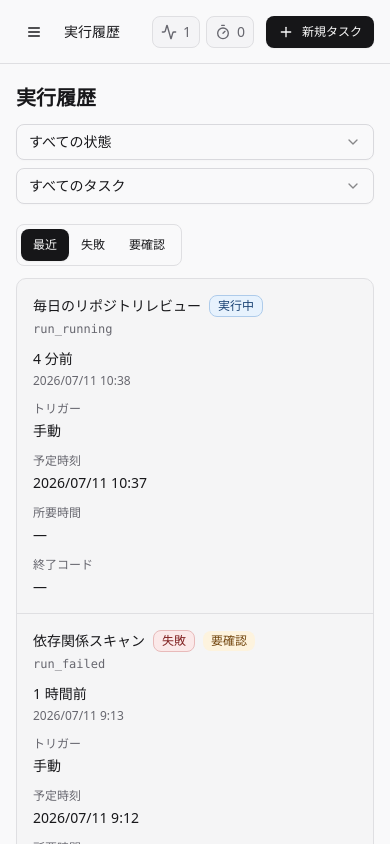
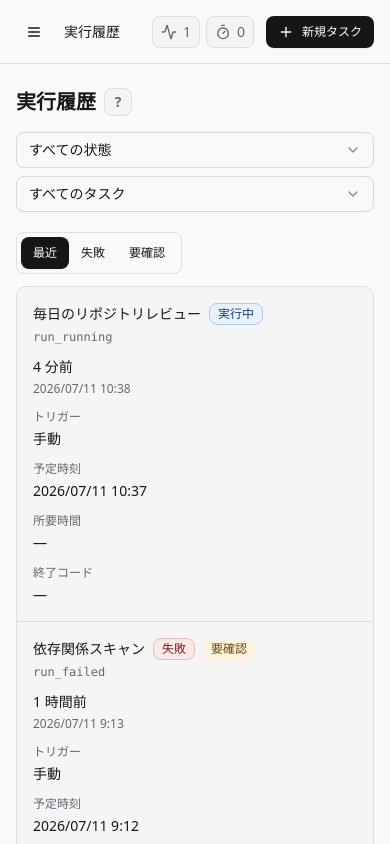
Before and after one commit to aki-0421/scheduler, a Next.js app in the folder apps/desktop/: page /runs in a window 390 px wide. Built offline with nearby package versions, Linux system fonts and the light colour scheme.

Commit message:
ページヘッダーに説明ツールチップを追加

```diff
--- a/apps/desktop/app/projects/page.tsx
+++ b/apps/desktop/app/projects/page.tsx
@@ -169,6 +169,7 @@ export default function ProjectsPage() {
     <div className="grid gap-6">
       <PageHeader
         title="プロジェクト"
+        description="スケジュールされた Codex 実行で使うローカルフォルダとリポジトリを管理します。"
         actions={
           <Button
             type="button"
--- a/apps/desktop/app/providers.tsx
+++ b/apps/desktop/app/providers.tsx
@@ -3,6 +3,8 @@
 import { QueryClient, QueryClientProvider } from "@tanstack/react-query";
 import { type ReactNode, useEffect, useState } from "react";
 import { Toaster } from "sonner";
+
+import { TooltipProvider } from "@/components/ui/tooltip";
 
 function ThemeController() {
   useEffect(() => {
@@ -38,7 +40,7 @@ export function Providers({ children }: { children: ReactNode }) {
   return (
     <QueryClientProvider client={queryClient}>
       <ThemeController />
-      {children}
+      <TooltipProvider delayDuration={250}>{children}</TooltipProvider>
       <Toaster richColors closeButton position="bottom-right" />
     </QueryClientProvider>
   );
--- a/apps/desktop/app/runs/page.tsx
+++ b/apps/desktop/app/runs/page.tsx
@@ -179,7 +179,8 @@ function RunsPageContent() {
     <div className="grid gap-5">
       <PageHeader
         title="実行履歴"
-        className="md:flex-col md:items-stretch xl:flex-row xl:items-start"
+        description="Codex 実行の状態、出力、ログ、成果物を確認します。"
+        className="md:flex-col md:items-stretch xl:flex-row xl:items-center"
         actions={
           <>
             <Select
--- a/apps/desktop/app/settings/page.tsx
+++ b/apps/desktop/app/settings/page.tsx
@@ -145,7 +145,10 @@ export default function SettingsPage() {
 
   return (
     <div className="grid gap-6">
-      <PageHeader title="設定" />
+      <PageHeader
+        title="設定"
+        description="スケジューラー、Codex 実行、権限、診断の既定値を管理します。"
+      />
 
       <SettingsSection title="一般">
         <SettingRow
--- a/apps/desktop/app/tasks/new/page.tsx
+++ b/apps/desktop/app/tasks/new/page.tsx
@@ -13,7 +13,10 @@ import type { TaskDto } from "@/lib/types";
 function NewTaskLoading() {
   return (
     <div className="grid gap-5">
-      <PageHeader title="新規タスク" />
+      <PageHeader
+        title="新規タスク"
+        description="プロンプトとタスク名を基本タブにまとめ、通常変更しない実行設定は詳細タブで調整します。"
+      />
       <div className="grid gap-4">
         <Skeleton className="h-24" />
         <Skeleton className="h-72" />
@@ -72,6 +75,13 @@ function NewTaskPageContent() {
               ? "フォローアップタスク"
               : "新規タスク"
         }
+        description={
+          duplicateFromTask
+            ? "既存タスクの設定をもとに、新しいタスクを作成します。"
+            : prefillFromTask
+              ? "選択した実行やタスクの文脈を引き継いで、次の作業用タスクを作成します。"
+              : "プロンプトとタスク名を基本タブにまとめ、通常変更しない実行設定は詳細タブで調整します。"
+        }
       />
       <TaskWizard
         key={prefillFromTask ?? duplicateFromTask ?? "blank"}
--- a/apps/desktop/app/tasks/page.tsx
+++ b/apps/desktop/app/tasks/page.tsx
@@ -63,7 +63,10 @@ function TaskScreen({ taskId }: { taskId: string }) {
 
   return (
     <div className="grid gap-5">
-      <PageHeader title={task.data.name} />
+      <PageHeader
+        title={task.data.name}
+        description="このタスクの概要、実行履歴、プロンプト、設定、監査ログ、操作を確認します。"
+      />
       <TaskDetail
         task={task.data}
         runs={runs.data ?? []}
@@ -115,7 +118,10 @@ function TasksPageContent() {
 
   return (
     <div className="grid gap-5">
-      <PageHeader title="アーカイブ済み" />
+      <PageHeader
+        title="アーカイブ済み"
+        description="停止中、完了済み、1回きりのタスクを確認します。"
+      />
 
       <section className="grid min-w-0 gap-3">
         <div className="overflow-hidden rounded-lg border bg-surface/70">
--- a/apps/desktop/components/page-header.tsx
+++ b/apps/desktop/components/page-header.tsx
@@ -1,28 +1,57 @@
 import type { ReactNode } from "react";
 
+import {
+  Tooltip,
+  TooltipContent,
+  TooltipTrigger,
+} from "@/components/ui/tooltip";
 import { cn } from "@/lib/utils";
 
 type PageHeaderProps = {
   title: string;
+  description?: string;
   actions?: ReactNode;
   className?: string;
 };
 
-export function PageHeader({ title, actions, className }: PageHeaderProps) {
+export function PageHeader({
+  title,
+  description,
+  actions,
+  className,
+}: PageHeaderProps) {
   return (
     <div
       className={cn(
-        "flex flex-col justify-between gap-3 md:flex-row md:items-start",
+        "flex flex-col justify-between gap-3 md:flex-row md:items-center",
         className,
       )}
     >
-      <div className="min-w-0">
+      <div className="flex min-h-9 min-w-0 items-center gap-2">
         <h1 className="text-xl font-semibold leading-7 text-balance">
           {title}
         </h1>
+        {description ? (
+          <Tooltip>
+            <TooltipTrigger asChild>
+              <button
+                type="button"
+                aria-label={`${title} の説明`}
+                className="inline-flex size-7 shrink-0 items-center justify-center rounded-md border bg-muted/70 text-sm font-semibold text-muted-foreground transition-colors duration-150 hover:border-ring/40 hover:bg-accent hover:text-accent-foreground focus-visible:outline-none focus-visible:ring-2 focus-visible:ring-ring focus-visible:ring-offset-2 focus-visible:ring-offset-background"
+              >
+                ?
+              </button>
+            </TooltipTrigger>
+            <TooltipContent side="right" align="center" className="max-w-72">
+              {description}
+            </TooltipContent>
+          </Tooltip>
+        ) : null}
       </div>
       {actions ? (
-        <div className="flex shrink-0 flex-wrap gap-2">{actions}</div>
+        <div className="flex shrink-0 flex-wrap items-center gap-2">
+          {actions}
+        </div>
       ) : null}
     </div>
   );
--- /dev/null
+++ b/apps/desktop/components/ui/tooltip.tsx
@@ -0,0 +1,32 @@
+"use client";
+
+import * as React from "react";
+import * as TooltipPrimitive from "@radix-ui/react-tooltip";
+
+import { cn } from "@/lib/utils";
+
+const TooltipProvider = TooltipPrimitive.Provider;
+
+const Tooltip = TooltipPrimitive.Root;
+
+const TooltipTrigger = TooltipPrimitive.Trigger;
+
+const TooltipContent = React.forwardRef<
+  React.ElementRef<typeof TooltipPrimitive.Content>,
+  React.ComponentPropsWithoutRef<typeof TooltipPrimitive.Content>
+>(({ className, sideOffset = 4, ...props }, ref) => (
+  <TooltipPrimitive.Portal>
+    <TooltipPrimitive.Content
+      ref={ref}
+      sideOffset={sideOffset}
+      className={cn(
+        "z-50 overflow-hidden rounded-md bg-primary px-3 py-1.5 text-xs text-primary-foreground animate-in fade-in-0 zoom-in-95 data-[state=closed]:animate-out data-[state=closed]:fade-out-0 data-[state=closed]:zoom-out-95 data-[side=bottom]:slide-in-from-top-2 data-[side=left]:slide-in-from-right-2 data-[side=right]:slide-in-from-left-2 data-[side=top]:slide-in-from-bottom-2 origin-[--radix-tooltip-content-transform-origin]",
+        className,
+      )}
+      {...props}
+    />
+  </TooltipPrimitive.Portal>
+));
+TooltipContent.displayName = TooltipPrimitive.Content.displayName;
+
+export { Tooltip, TooltipTrigger, TooltipContent, TooltipProvider };
--- a/apps/desktop/package.json
+++ b/apps/desktop/package.json
@@ -19,6 +19,7 @@
     "@radix-ui/react-slot": "^1.2.3",
     "@radix-ui/react-switch": "^1.3.3",
     "@radix-ui/react-tabs": "^1.1.17",
+    "@radix-ui/react-tooltip": "^1.2.12",
     "@tanstack/react-query": "^5.83.0",
     "@tauri-apps/api": "^2.11.0",
     "class-variance-authority": "^0.7.1",
```
Also changed, not shown: 7 other files (tests, documents, lock files or other folders).
